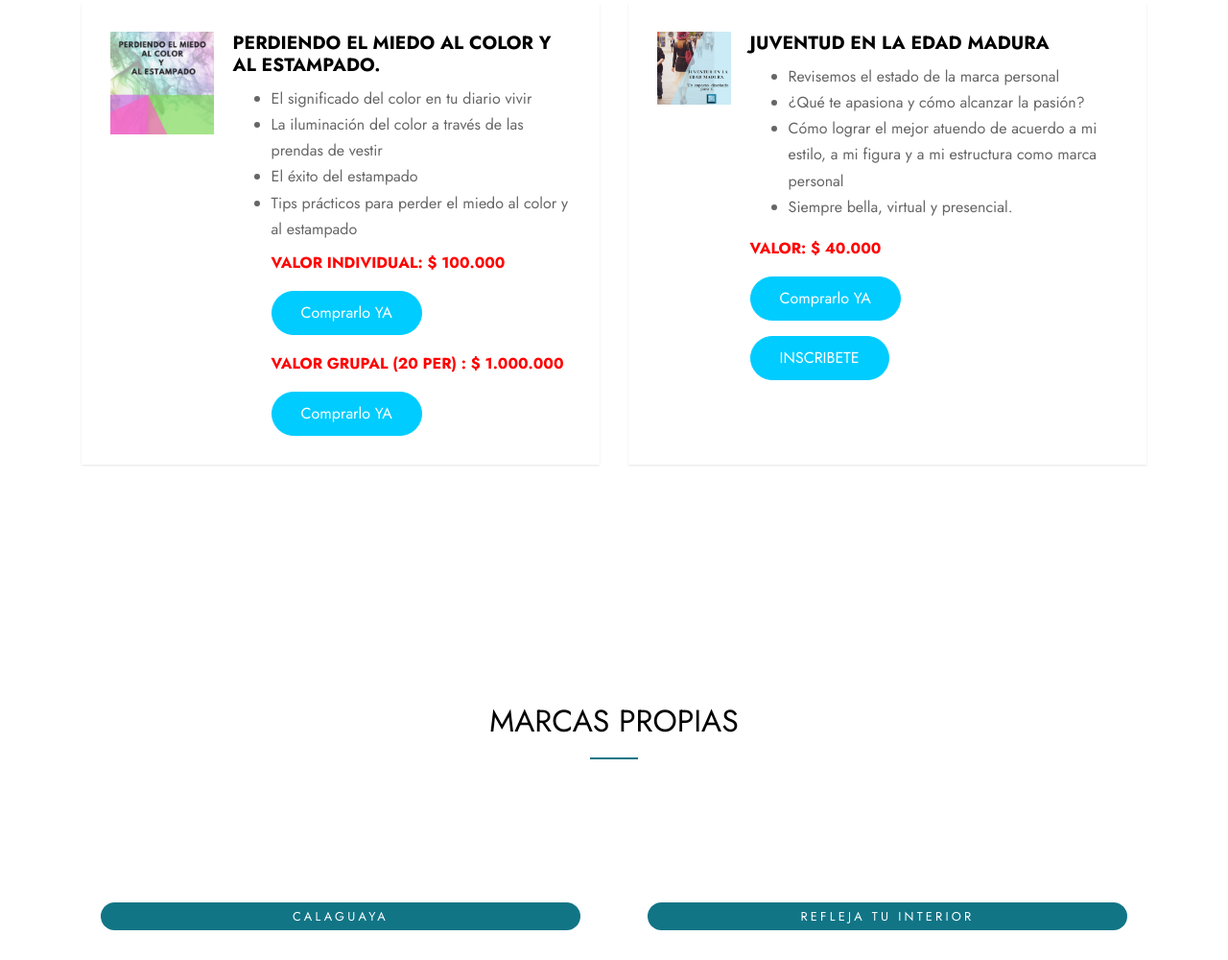
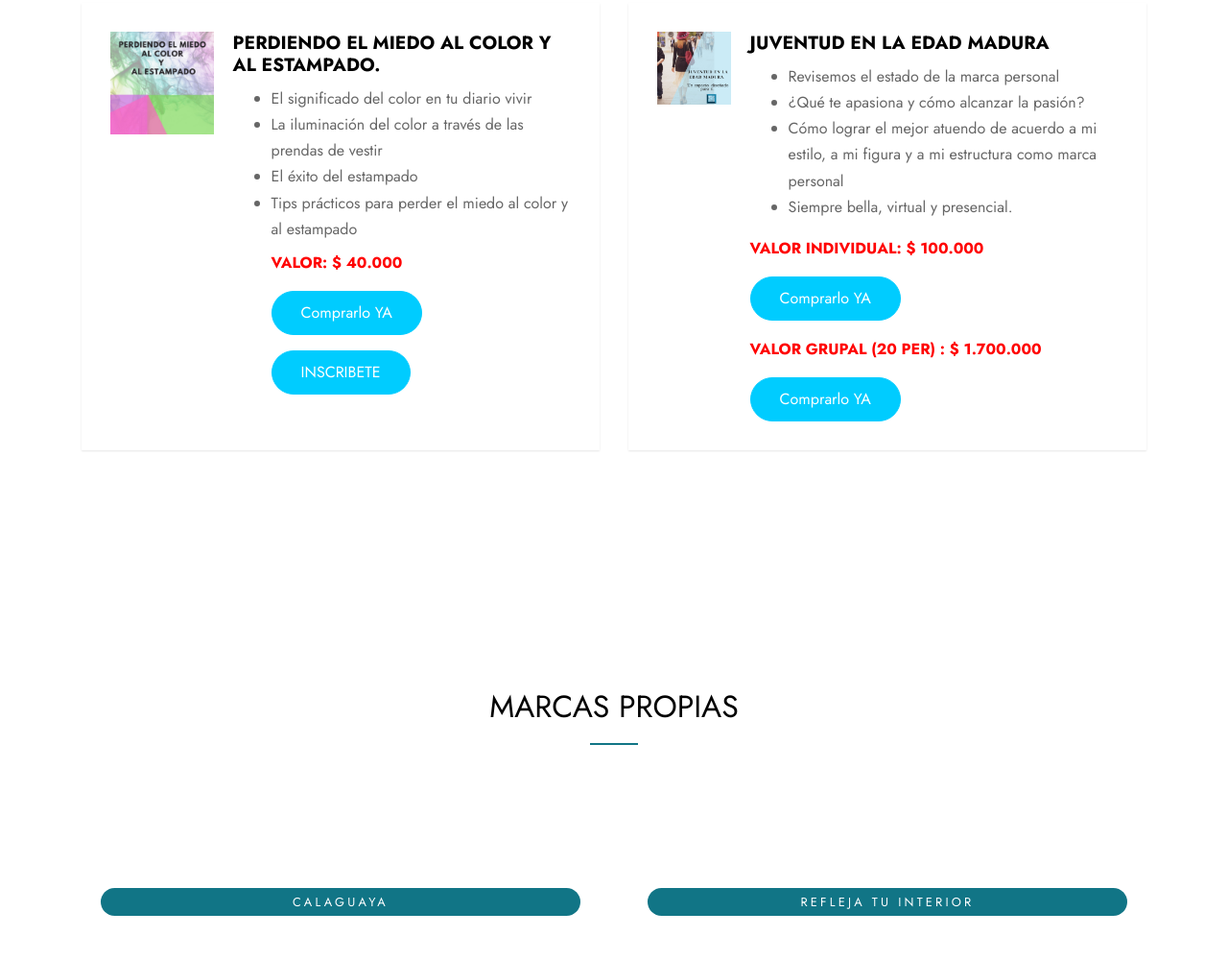
Before and after one commit to AineResplandor/AineEsResplandor, a plain HTML site: page index.html in a window 1280 px wide. Shown: the part 2803-3803 px from the top of the page at 96% size. Drawn offline with Linux system fonts and the light colour scheme; files whose address does not match are found by name.

Commit message:
Cambios Precios talleres

```diff
--- a/index.html
+++ b/index.html
@@ -177,10 +177,10 @@
                   <li>El éxito del estampado</li>
                   <li>Tips prácticos para perder el miedo al color y al estampado  </li>
                   <h1>  </h1>
-                  <p><span style="color: red;"><strong>VALOR INDIVIDUAL: $ 100.000       </strong> </span></p>
-                  <p data-aos="fade-up" data-aos-delay="200"><a href="https://checkout.payulatam.com/ppp-web-gateway-payu//pr?dlink=049e6eMa8fbdR5" target="_blank" class="btn smoothscroll btn-primary">Comprarlo YA</a></p>
-                  <p><span style="color:red;"><strong> VALOR GRUPAL (20 PER) : $ 1.000.000 </strong></span></p>
-                  <p data-aos="fade-up" data-aos-delay="200"><a href="https://checkout.payulatam.com/ppp-web-gateway-payu//pr?dlink=014687Ma8fbdR4" target="_blank" class="btn smoothscroll btn-primary">Comprarlo YA</a></p>
+                  <p><span style="color: red;"><strong>VALOR: $ 40.000</strong> </span></p>
+                  <p data-aos="fade-up" data-aos-delay="200"><a href="https://checkout.payulatam.com/ppp-web-gateway-payu//pr?dlink=0d371bMa8fbdR6" target="_blank" class="btn smoothscroll btn-primary">Comprarlo YA</a></p>
+                  <p data-aos="fade-up" data-aos-delay="200"><a href="https://forms.gle/GCEoHuwA6XKEwksY6" target="_blank" class="btn smoothscroll btn-primary">INSCRIBETE</a></p>
+
                 </ul>
 
 
@@ -204,9 +204,10 @@
                   <li>Siempre bella, virtual y presencial. </li>
                 </ul>
 
-                <p><span style="color: red;"><strong>VALOR: $ 40.000</strong> </span></p>
-                <p data-aos="fade-up" data-aos-delay="200"><a href="https://checkout.payulatam.com/ppp-web-gateway-payu//pr?dlink=0450d0Ma8fbdR2" target="_blank" class="btn smoothscroll btn-primary">Comprarlo YA</a></p>
-                <p data-aos="fade-up" data-aos-delay="200"><a href="https://forms.gle/GCEoHuwA6XKEwksY6" target="_blank" class="btn smoothscroll btn-primary">INSCRIBETE</a></p>
+                  <p><span style="color: red;"><strong>VALOR INDIVIDUAL: $ 100.000       </strong> </span></p>
+                  <p data-aos="fade-up" data-aos-delay="200"><a href="https://checkout.payulatam.com/ppp-web-gateway-payu//pr?dlink=074e48Ma8fbdR7" target="_blank" class="btn smoothscroll btn-primary">Comprarlo YA</a></p>
+                  <p><span style="color:red;"><strong> VALOR GRUPAL (20 PER) : $ 1.700.000 </strong></span></p>
+                  <p data-aos="fade-up" data-aos-delay="200"><a href="https://checkout.payulatam.com/ppp-web-gateway-payu//pr?dlink=05a6dcMa8fbdR8" target="_blank" class="btn smoothscroll btn-primary">Comprarlo YA</a></p>
 
               </div>
             </div>
```
